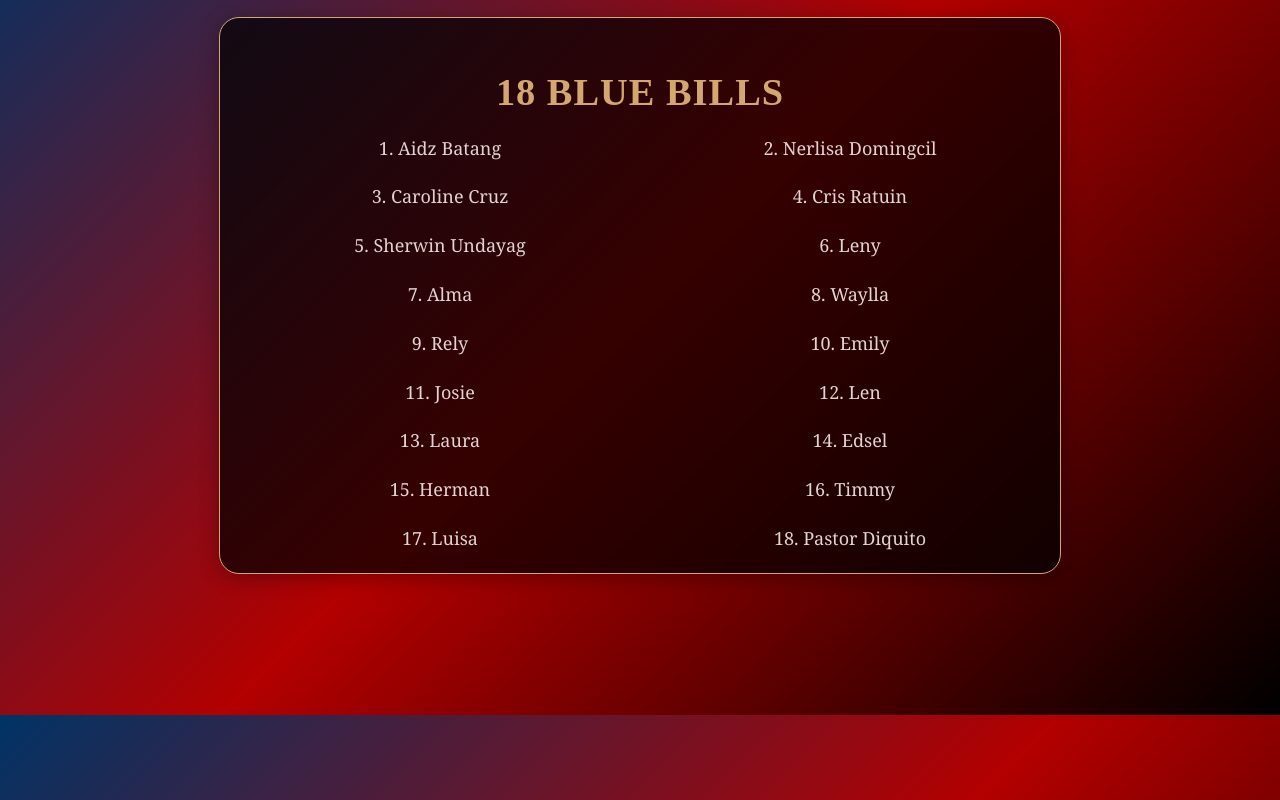
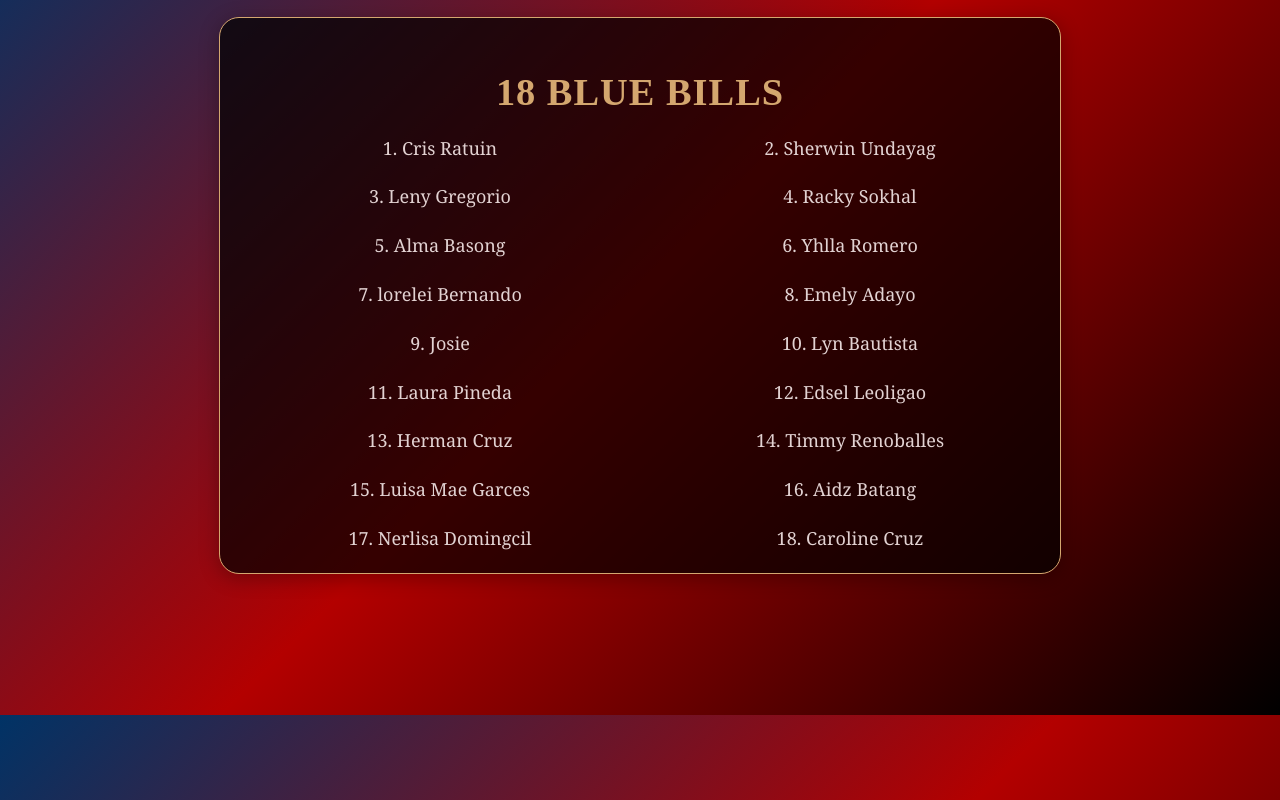
Before and after one commit to jediii17/debut-invitation, a Vue app: page / in a window 1280 px wide. Shown: the part 4140-4940 px from the top of the page. Built offline with nearby package versions, Linux system fonts and the light colour scheme.

Commit message:
[develop] updated the lists for blue bills and treasures

```diff
--- a/src/page/partials/18BlueBills.vue
+++ b/src/page/partials/18BlueBills.vue
@@ -5,26 +5,25 @@
                 <h2>18 Blue Bills</h2>
                 <div class="names-container">
                     <ul class="names-list">
-                        <li>1. Aidz Batang</li>
-                        <li>2. Nerlisa Domingcil</li>
-                        <li>3. Caroline Cruz</li>
-                        <li>4. Cris Ratuin</li>
-                        <li>5. Sherwin Undayag</li>
-                        <li>6. Leny</li>
-                        <li>7. Alma</li>
-                        <li>8. Waylla</li>
-                        <li>9. Rely</li>
-                        <li>10. Emily</li>
-                        <li>11. Josie</li>
-                        <li>12. Len</li>
-                        <li>13. Laura</li>
-                        <li>14. Edsel</li>
-                        <li>15. Herman</li>
-                        <li>16. Timmy</li>
-                        <li>17. Luisa</li>
-                        <li>18. Pastor Diquito</li>
+                        <li>1. Cris Ratuin </li>
+                        <li>2. Sherwin Undayag </li>
+                        <li>3. Leny Gregorio</li>
+                        <li>4. Racky Sokhal</li>
+                        <li>5. Alma Basong</li>
+                        <li>6. Yhlla Romero</li>
+                        <li>7. lorelei Bernando</li>
+                        <li>8. Emely Adayo</li>
+                        <li>9. Josie</li>
+                        <li>10. Lyn Bautista</li>
+                        <li>11. Laura Pineda</li>
+                        <li>12. Edsel Leoligao</li>
+                        <li>13. Herman Cruz</li>
+                        <li>14. Timmy Renoballes</li>
+                        <li>15. Luisa Mae Garces</li>
+                        <li>16. Aidz Batang</li>
+                        <li>17. Nerlisa Domingcil </li>
+                        <li>18. Caroline Cruz</li>
                     </ul>
-
                 </div>
             </div>
         </div>
--- a/src/page/partials/18Treasures.vue
+++ b/src/page/partials/18Treasures.vue
@@ -6,8 +6,8 @@
                 <div class="names-container">
                     <ul class="names-list">
                         <li>1. Pam Enriquez</li>
-                        <li>2. Divine</li>
-                        <li>3. Shalom</li>
+                        <li>2. Divine Madriaga</li>
+                        <li>3. Shalom Domingcil</li>
                         <li>4. Melchelyn Limbaga-Batang</li>
                         <li>5. Princess Malabonga</li>
                         <li>6. Kearah Cueto</li>
```
